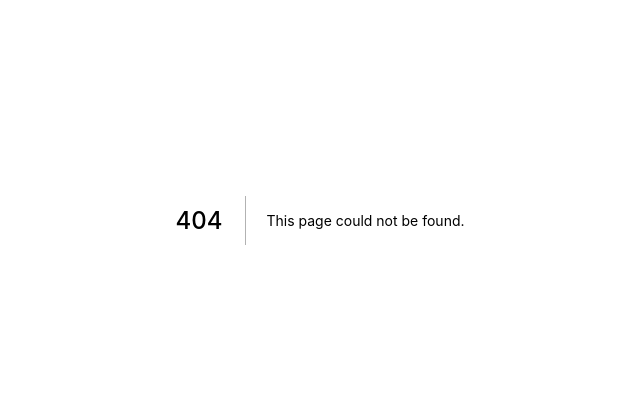
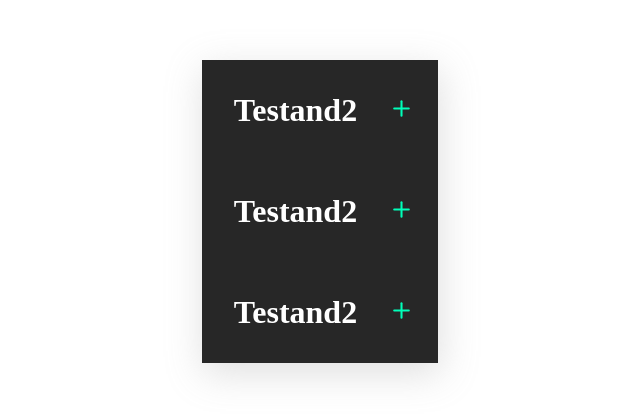
Before and after one commit to NeuVanessa/nacao-idosa-web, a Next.js app: page /Faqs in a window 1280 px wide. Before the commit this address had no page. Shown: the part 180-598 px from the top of the page, without its empty margins (320-960 px from the left). Built offline with nearby package versions, Linux system fonts and the light colour scheme.

Commit message:
temp create

```diff
--- /dev/null
+++ b/src/components/Accordion/index.tsx
@@ -0,0 +1,45 @@
+import React, { useState } from 'react';
+import { data } from './mock/accordion';
+import { IconContext } from 'react-icons';
+import { FiPlus, FiMinus } from 'react-icons/fi';
+
+import {AccordionSection,Container,Wrap,Dropdown       } from './styles'
+const Accordion = () => {
+  const [clicked, setClicked] = useState<Boolean>(false);
+
+  const toggle = (index:any) => {
+    if (clicked === index) {
+      //if clicked question is already active, then close it
+      return setClicked(null);
+    }
+
+    setClicked(index);
+  };
+
+  return (
+    <IconContext.Provider value={{ color: '#00FFB9', size: '25px' }}>
+      <AccordionSection>
+
+        <Container>
+          {data.map((item, index) => {
+            return (
+              <>
+                <Wrap onClick={() => toggle(index)} key={index}>
+                  <h1>{item.assunt}</h1>
+                  <span>{clicked === index ? <FiMinus /> : <FiPlus />}</span>
+                </Wrap>
+                {clicked === index ? (
+                  <Dropdown>
+                    <p>{item.title}</p>
+                  </Dropdown>
+                ) : null}
+              </>
+            );
+          })}
+        </Container>
+      </AccordionSection>
+    </IconContext.Provider>
+  );
+};
+
+export default Accordion;
--- /dev/null
+++ b/src/components/Accordion/mock/accordion.js
@@ -0,0 +1,18 @@
+export const data = [
+
+    {
+        title: 'Testando',
+        assunt: 'Testand2'
+    },
+
+    {
+        title: 'Testando',
+        assunt: 'Testand2'
+    },
+
+    {
+        title: 'Testando',
+        assunt: 'Testand2'
+    }
+
+]
--- /dev/null
+++ b/src/components/Accordion/styles.ts
@@ -0,0 +1,51 @@
+import styled from 'styled-components';
+
+export const AccordionSection = styled.div`
+  display: flex;
+  flex-direction: column;
+  align-items: center;
+  justify-content: center;
+  position: relative;
+  height: 100vh;
+  background: #fff;
+`;
+
+export const Container = styled.div`
+  position: absolute;
+  top: 30%;
+  box-shadow: 2px 10px 35px 1px rgba(153, 153, 153, 0.3);
+`;
+
+export const Wrap = styled.div`
+  background: #272727;
+  color: #fff;
+  display: flex;
+  justify-content: space-between;
+  align-items: center;
+  width: 100%;
+  text-align: center;
+  cursor: pointer;
+  h1 {
+    padding: 2rem;
+    font-size: 2rem;
+  }
+  span {
+    margin-right: 1.5rem;
+  }
+`;
+
+export const Dropdown = styled.div`
+  background: #1c1c1c;
+  color: #00ffb9;
+  width: 100%;
+  height: 100px;
+  display: flex;
+  flex-direction: column;
+  justify-content: center;
+  align-items: center;
+  border-bottom: 1px solid #00ffb9;
+  border-top: 1px solid #00ffb9;
+  p {
+    font-size: 2rem;
+  }
+`;
--- a/src/components/Header/items.js
+++ b/src/components/Header/items.js
@@ -1,6 +1,6 @@
 export const NavItem = [
   { id: 1, title: "A NAÇÃO", url: "/", cName: "nav-links" },
-  { id: 2, title: "PERGUNTAS FREQUENTES", url: "/", cName: "nav-links" },
-  { id: 3, title: "NOSOS VALORES", url: "/", cName: "nav-links" },
+  { id: 2, title: "PERGUNTAS FREQUENTES", url: "/Faqs", cName: "nav-links" },
+  { id: 3, title: "NOSSOS VALORES", url: "/", cName: "nav-links" },
   { id: 4, title: "LOCALIZAÇÃO", url: "/", cName: "nav-links" }
 ];
--- a/src/components/Header/styles.ts
+++ b/src/components/Header/styles.ts
@@ -5,8 +5,9 @@
     center center no-repeat;
   background-size: cover;
   height: 100vh;
+
+
 `
-
 export const Container = styled.div`
   display: flex;
   height: 80px;
--- /dev/null
+++ b/src/pages/Faqs/index.tsx
@@ -0,0 +1,15 @@
+import { NextPage } from 'next';
+import Accordion from '../../components/Accordion';
+
+const Faqs: NextPage = () => (
+
+    <>
+        <div>
+
+            <Accordion />
+        </div>
+    </>
+
+);
+
+export default Faqs;
```
Also changed, not shown: src/components/Header/index.tsx (+10 -1 lines), 2 other files (tests, documents, lock files or other folders).
